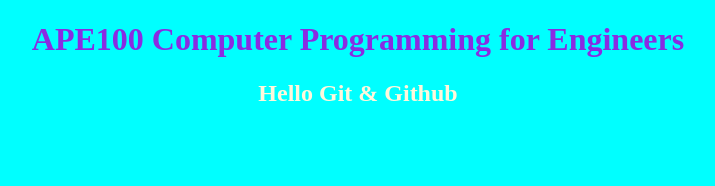
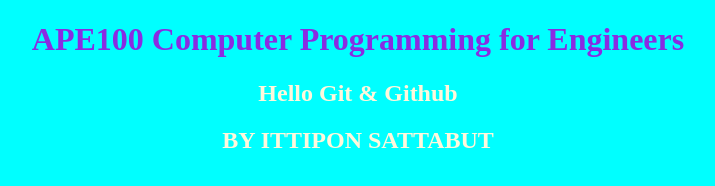
Before and after one commit to ittiponlnw/4828-Ittipon, a plain HTML site: page index.html in a window 1280 px wide. Shown: the whole page, without its empty margins (282-997 px from the left). Drawn offline with Linux system fonts and the light colour scheme.

Commit message:
second edit

```diff
--- a/index.html
+++ b/index.html
@@ -9,5 +9,6 @@
 <body style="background-color: aqua;">
     <h1 style="color: blueviolet; text-align: center;">APE100 Computer Programming for Engineers</h1>
     <h2 style="color: cornsilk; text-align: center;">Hello Git & Github</h2>
+    <h2 style="color: cornsilk; text-align: center;">BY ITTIPON SATTABUT</h2>
 </body>
 </html>
```
